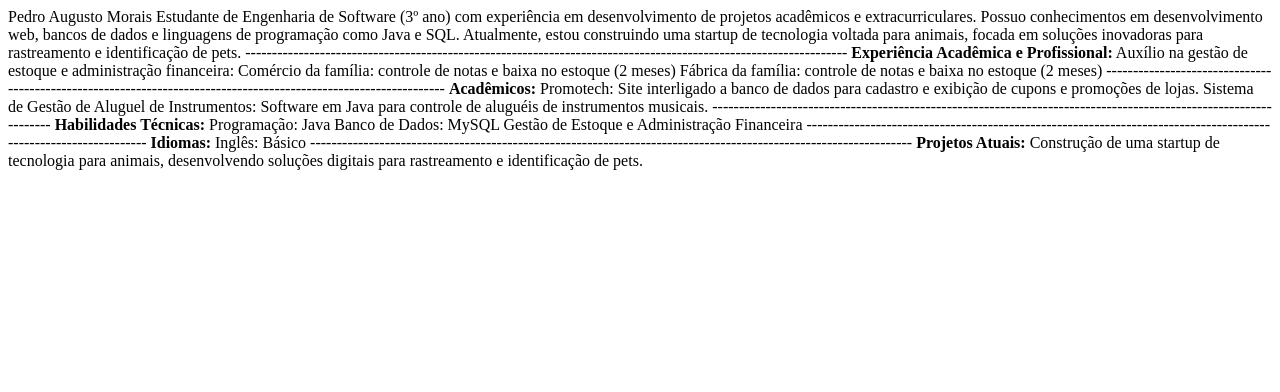
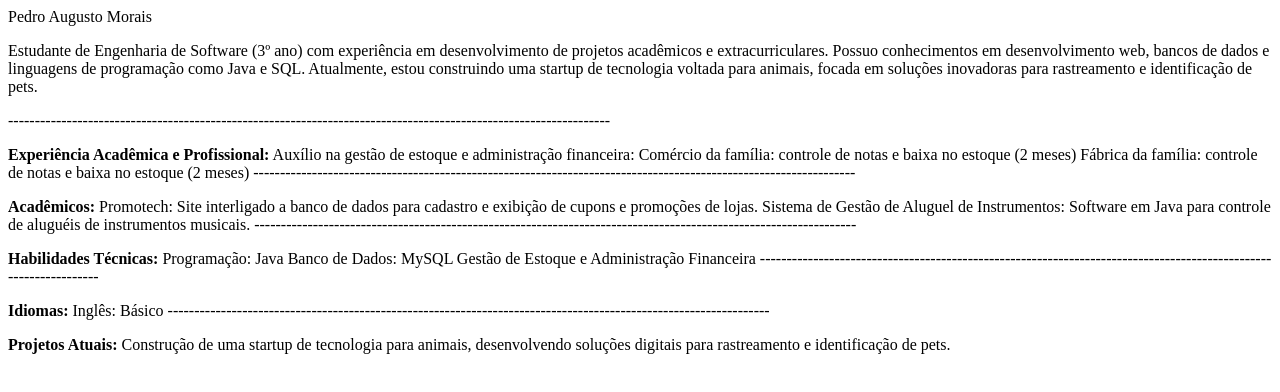
Before and after one commit to PedroAugustoMorais/curriculo, a plain HTML site: page index.html in a window 1280 px wide. Drawn offline with Linux system fonts and the light colour scheme.

Commit message:
tentativa

```diff
--- a/index.html
+++ b/index.html
@@ -1,30 +1,30 @@
-Pedro Augusto Morais
+<p>Pedro Augusto Morais</p>
 
-Estudante de Engenharia de Software (3º ano) com experiência em desenvolvimento de projetos acadêmicos e extracurriculares. Possuo conhecimentos em desenvolvimento web, bancos de dados e linguagens de programação como Java e SQL. Atualmente, estou construindo uma startup de tecnologia voltada para animais, focada em soluções inovadoras para rastreamento e identificação de pets.
+<p>Estudante de Engenharia de Software (3º ano) com experiência em desenvolvimento de projetos acadêmicos e extracurriculares. Possuo conhecimentos em desenvolvimento web, bancos de dados e linguagens de programação como Java e SQL. Atualmente, estou construindo uma startup de tecnologia voltada para animais, focada em soluções inovadoras para rastreamento e identificação de pets.</p>
 -----------------------------------------------------------------------------------------------------------------
-<b>Experiência Acadêmica e Profissional:</b>
+<p><b>Experiência Acadêmica e Profissional:</b>
 
 Auxílio na gestão de estoque e administração financeira:
 Comércio da família: controle de notas e baixa no estoque (2 meses)
 Fábrica da família: controle de notas e baixa no estoque (2 meses)
------------------------------------------------------------------------------------------------------------------
-<b>Acadêmicos:</b>
+-----------------------------------------------------------------------------------------------------------------</p>
+<p><b>Acadêmicos:</b>
 
 Promotech: Site interligado a banco de dados para cadastro e exibição de cupons e promoções de lojas.
 
 Sistema de Gestão de Aluguel de Instrumentos: Software em Java para controle de aluguéis de instrumentos musicais.
------------------------------------------------------------------------------------------------------------------
-<b>Habilidades Técnicas:</b>
+-----------------------------------------------------------------------------------------------------------------</p>
+<p><b>Habilidades Técnicas:</b>
 
 Programação: Java
 
 Banco de Dados: MySQL
 
 Gestão de Estoque e Administração Financeira
------------------------------------------------------------------------------------------------------------------
-<b>Idiomas:</b>
+-----------------------------------------------------------------------------------------------------------------</p>
+<p><b>Idiomas:</b>
 Inglês: Básico
------------------------------------------------------------------------------------------------------------------
-<b>Projetos Atuais:</b>
+-----------------------------------------------------------------------------------------------------------------</p>
+<p><b>Projetos Atuais:</b>
 
-Construção de uma startup de tecnologia para animais, desenvolvendo soluções digitais para rastreamento e identificação de pets.
+Construção de uma startup de tecnologia para animais, desenvolvendo soluções digitais para rastreamento e identificação de pets.</p>
```
